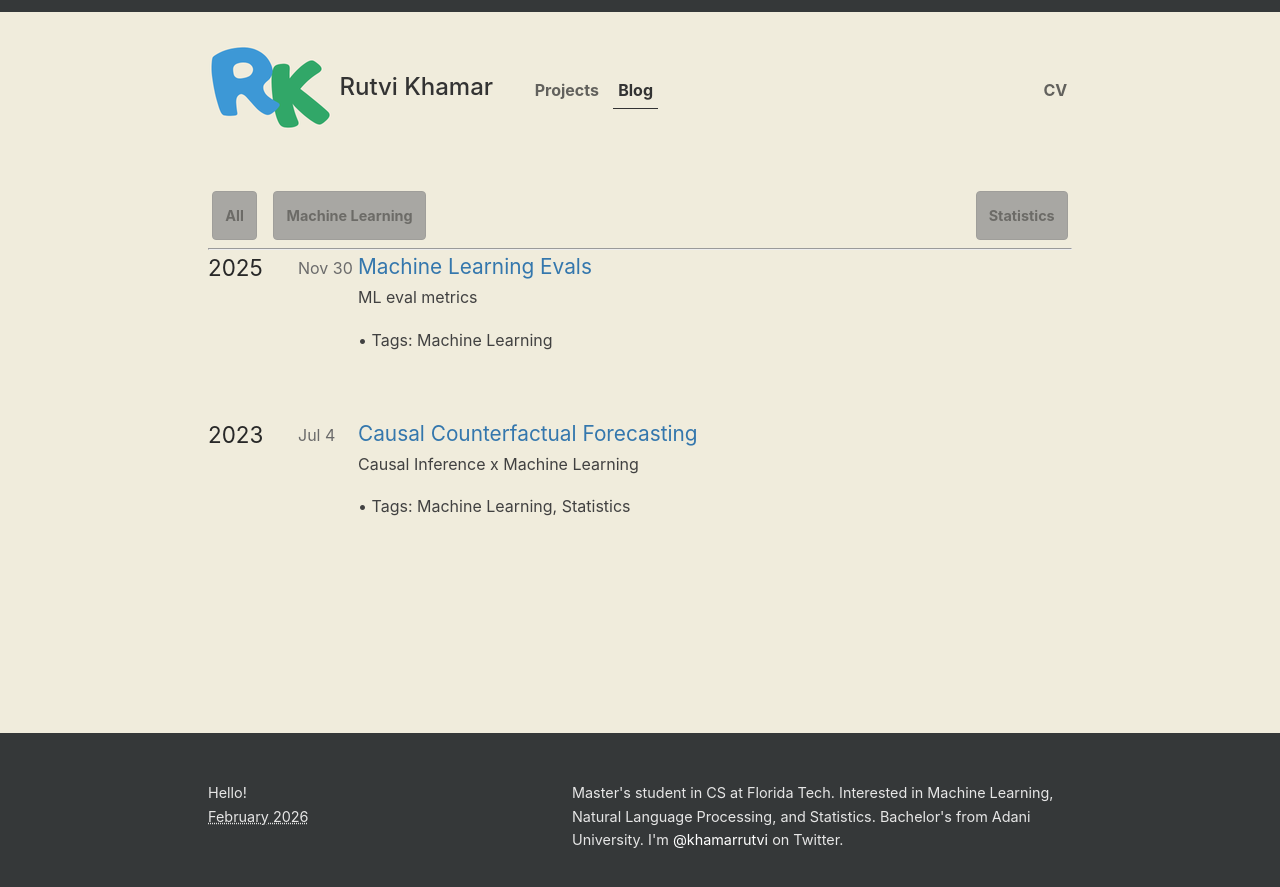
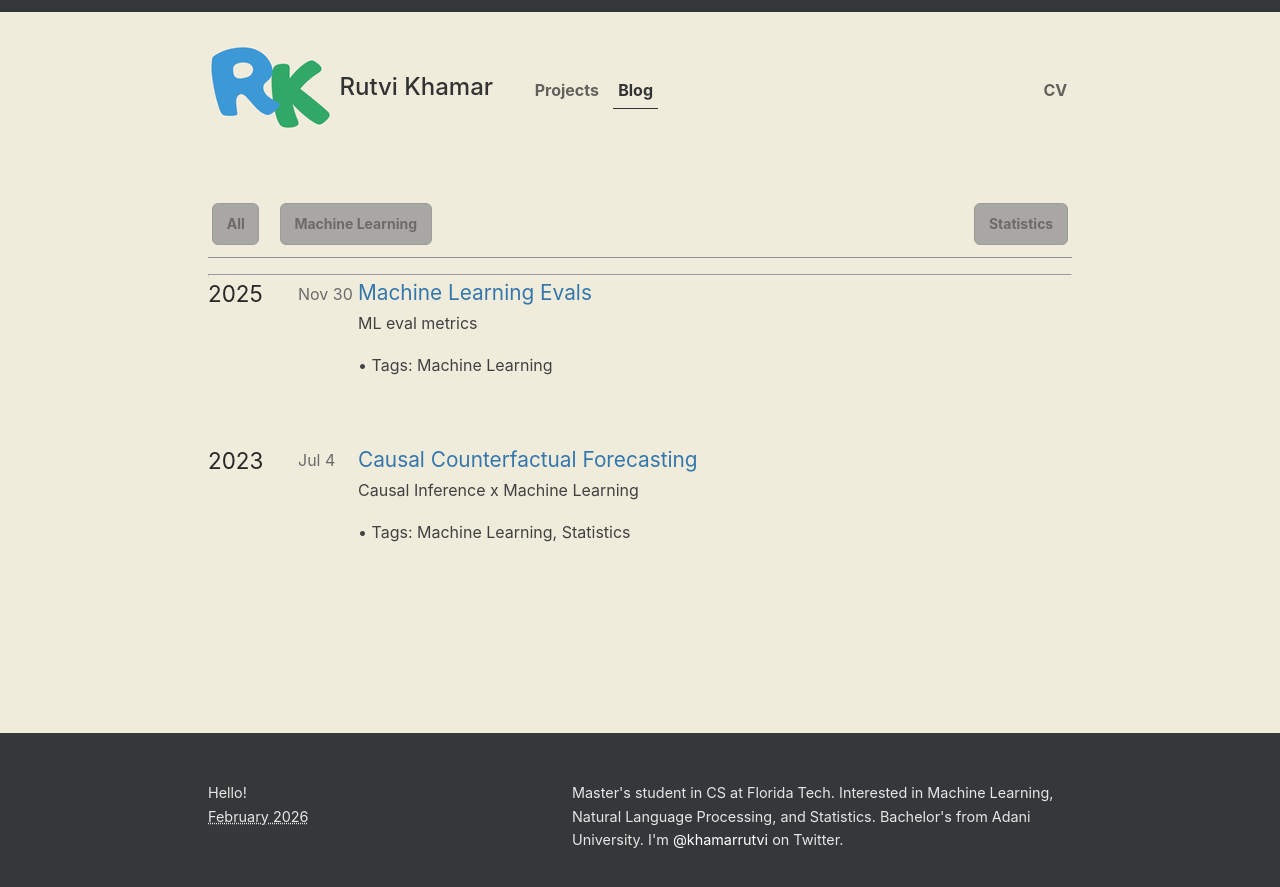
Before and after one commit to rutvi02/rutvi02.github.io, a Jekyll site: the page built from blog.md, in a window 1280 px wide. Shown: the top 887 px of the page. Built offline with Jekyll 4.4.1, drawn with Linux system fonts in a browser that asks for light colours.

Commit message:
updating blog section

```diff
--- a/_sass/_blog.scss
+++ b/_sass/_blog.scss
@@ -1,30 +1,39 @@
-/* Blog tag filter bar – even layout */
+/* Blog tag filter bar – aligned, even layout */
 .blog-tags {
   display: flex;
   flex-wrap: wrap;
-  gap: 0.5rem;
-  margin-bottom: 0.5rem;
+  align-items: center;
+  gap: 0.5rem 0.75rem;
+  margin-bottom: 1rem;
+  padding: 0.75rem 0;
+  border-bottom: 1px solid $grey-color-light;
 
   .blog-tag {
-    display: inline-block;
-    padding: 0.35rem 0.75rem;
-    font-size: 0.9rem;
+    display: inline-flex;
+    align-items: center;
+    justify-content: center;
+    min-height: 2rem;
+    padding: 0.25rem 0.85rem;
+    font-size: 0.875rem;
+    line-height: 1.4;
     text-decoration: none;
     color: $text-color;
     background: $grey-color-light;
-    border-radius: 4px;
-    border: 1px solid darken($grey-color-light, 5%);
-    transition: background 0.15s ease, border-color 0.15s ease;
+    border-radius: 6px;
+    border: 1px solid darken($grey-color-light, 6%);
+    white-space: nowrap;
+    transition: background 0.15s ease, border-color 0.15s ease, color 0.15s ease;
 
     &:hover {
-      background: darken($grey-color-light, 5%);
-      border-color: darken($grey-color-light, 10%);
+      background: darken($grey-color-light, 6%);
+      border-color: darken($grey-color-light, 12%);
     }
 
     &.active {
       background: $brand-color;
       color: #fff;
       border-color: $brand-color;
+      font-weight: 500;
     }
   }
 }
```
